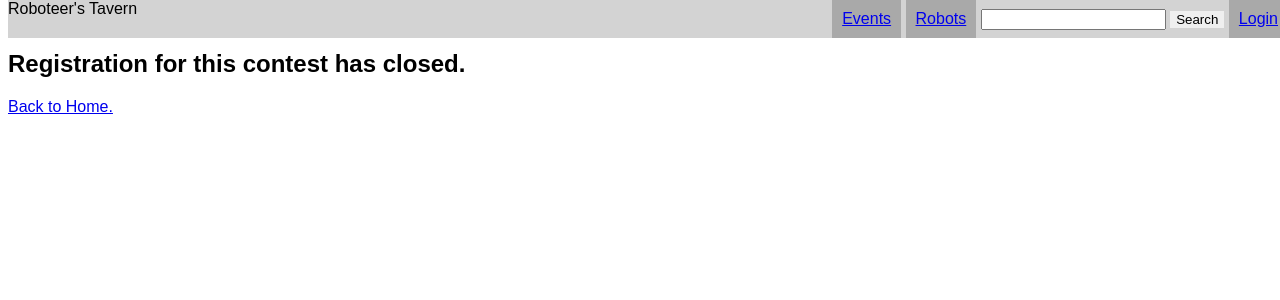
After one commit to DigitalAquarium/robotArchive, a Django app: a page that uses Django/templates/base.html in a window 1280 px wide. The commit adds this page. Shown: the top 300 px of the page. Run offline with Django 3.2, Linux system fonts and the light colour scheme; tables that the repository leaves empty hold one stand-in row (values such as "Sample post").

Commit message:
contest detail

```diff
--- a/Django/main/models.py
+++ b/Django/main/models.py
@@ -182,6 +182,9 @@ class Registration(models.Model):
     signee = models.ForeignKey(Person, on_delete=models.CASCADE)
     contest = models.ForeignKey(Contest, on_delete=models.CASCADE)
 
+    def __str__(self):
+        return str(self.version) + " @ " + str(self.contest)
+
 
 class Media(models.Model):
     TYPE_CHOICES = [
--- a/Django/main/urls.py
+++ b/Django/main/urls.py
@@ -8,13 +8,14 @@ urlpatterns = [
     path('robots', views.RobotIndexView.as_view(), name='robotIndex'),
     path('robots/<int:pk>', views.RobotDetailView.as_view(), name='robotDetail'),
     path('robots/new/<int:team_id>', views.new_robot_view, name='newRobot'),
-    path('events', views.EventIndexView.as_view(), name='eventView'),
+    path('events', views.EventIndexView.as_view(), name='eventIndex'),
     path('events/<int:event_id>', views.event_detail_view, name='eventDetail'),
     path('events/new/<int:franchise_id>', views.new_event_view, name='newEvent'),
     path('events/edit/<int:event_id>', views.modify_event_view, name='editEvent'),
-    path('contest/<int:contest_id>/signup', views.contest_signup_view, name='contestSignup'),
-    path('contest/new/<int:event_id>', views.new_contest_view, name='newContest'),
-    path('contest/edit/<int:contest_id>', views.edit_contest_view, name='editContest'),
+    path('contests/<int:contest_id>', views.contest_detail_view, name='contestDetail'),
+    path('contests/<int:contest_id>/signup', views.contest_signup_view, name='contestSignup'),
+    path('contests/new/<int:event_id>', views.new_contest_view, name='newContest'),
+    path('contests/edit/<int:contest_id>', views.edit_contest_view, name='editContest'),
     path('myteams', views.my_teams_view, name='myTeams'),
     path('teams/<int:team_id>', views.team_detail_view, name='teamDetail'),
     path('teams/edit/<int:team_id>', views.team_edit_view, name='editTeam'),
@@ -23,5 +24,7 @@ urlpatterns = [
     path('franchises/new', views.franchise_modify_view, name='newFranchise'),
     path('myfranchises', views.my_franchises_view, name='myFranchises'),
     path('franchises/<int:fran_id>', views.franchise_detail_view, name='franchiseDetail'),
+    path('fights/new/<contest_id>', views.new_fight_view, name='newFight'),
     path('accounts/register', views.register, name='register'),
+    path('message', views.message_view, name='message'),
 ]
--- a/Django/main/views.py
+++ b/Django/main/views.py
@@ -1,4 +1,7 @@
 import datetime
+
+from django.urls import reverse
+
 from EventManager import stuff
 
 from django.contrib.auth.decorators import login_required
@@ -31,7 +34,11 @@ def event_detail_view(request, event_id):
     event = Event.objects.get(pk=event_id)
     fran = event.franchise
     can_change = fran.is_member(me)
-    return render(request, "main/event_detail.html", {"event": event, "map": stuff.map, "can_change": can_change})
+    return render(request, "main/event_detail.html",
+                  {"event": event,
+                   "map": stuff.map,
+                   "can_change": can_change,
+                   "reg_open": event.registration_open < timezone.now() < event.registration_close})
 
 
 def new_event_view(request, franchise_id):
@@ -62,8 +69,14 @@ def modify_event_view(request, event_id):
 
 def contest_signup_view(response, contest_id):
     contest = Contest.objects.get(pk=contest_id)
+
     if timezone.now() > contest.event.registration_close:
-        return redirect("main:index")
+        return redirect("%s?m=%s" % (reverse("main:message"), "Registration for this contest has closed."))
+    elif timezone.now() < contest.event.registration_open:
+        return redirect("%s?m=%s" % (reverse("main:message"), "Registration for this contest has not yet opened."))
+
+    if contest.entries != 0 and (contest.registration_set.count() >= contest.entries + contest.reserves):
+        return redirect("%s?m=%s" % (reverse("main:message"), "Entries for this contest are full."))
 
     if response.user.is_authenticated:
         user = response.user
@@ -76,6 +89,10 @@ def contest_signup_view(response, contest_id):
                 teams.append(result.team)
             form.fields['version'].queryset = Version.objects.filter(team__in=teams)
             if form.is_valid():
+                if contest.entries != 0 and (contest.registration_set.count() >= contest.entries + contest.reserves):
+                    # A Second Check in case slots filled up between the time the page was loaded and the time the
+                    # form was completed
+                    return redirect("%s?m=%s" % (reverse("main:message"), "Entries for this contest are full."))
                 form.save(contest, me)
                 return redirect("main:index")
         else:
@@ -84,18 +101,32 @@ def contest_signup_view(response, contest_id):
             teams = []
             for result in t:
                 teams.append(result.team)
-            form.fields['version'].queryset = Version.objects.filter(team__in=teams)
+            form.fields['version'].queryset = Version.objects.filter(team__in=teams,
+                                                                     weight_class__in=contest.weight_class)
         return render(response, "main/contest_signup.html", {"form": form, "contest": contest})
 
     else:
         if response.method == "POST":
             anon_form = AnonSignupForm(response.POST)
             if anon_form.is_valid():
+                if contest.entries != 0 and (contest.registration_set.count() >= contest.entries + contest.reserves):
+                    # A Second Check in case slots filled up between the time the page was loaded and the time the
+                    # form was completed
+                    return redirect("%s?m=%s" % (reverse("main:message"), "Entries for this contest are full."))
                 anon_form.save(contest)
                 return redirect("main:index")
         else:
             anon_form = AnonSignupForm()
         return render(response, "main/contest_signup.html", {"anon_form": anon_form, "contest": contest})
+
+
+def contest_detail_view(request, contest_id):
+    contest = Contest.objects.get(pk=contest_id)
+    fights = Fight.objects.filter(contest=contest)
+    registrations = Registration.objects.filter(contest=contest)
+    return render(request, "main/contest_detail.html",
+                  {"contest": contest, "fights": fights, "applications": registrations,
+                   "future": contest.event.registration_open > timezone.now()})
 
 
 def new_contest_view(request, event_id):
@@ -252,3 +283,15 @@ def franchise_detail_view(request, fran_id):
     member = fran.is_member(me)  # TODO: Potentially a bad check
     # for if you can edit and such, should probably use a better system in future
     return render(request, "main/franchise_detail.html", {"fran": fran, "member": member})
+
+
+def new_fight_view(request):
+    return None
+
+
+def message_view(request):
+    if request.method == "GET":
+        message = request.GET.get("m")
+        return render(request, "main/message.html", {"text": message})
+    else:
+        return redirect("main:index")
--- a/Django/templates/base.html
+++ b/Django/templates/base.html
@@ -13,7 +13,7 @@
 		<span>Roboteer's Tavern</span>
 	</div>
 	<div class="navlinks">
-		<a href="{%url 'main:index'%}">Events</a>
+		<a href="{%url 'main:eventIndex'%}">Events</a>
 		<a href="{%url 'main:robotIndex' %}"> Robots</a>
 		<input type=text/>
 		<button type=submit>Search</button>
--- a/Django/templates/main/event_index.html
+++ b/Django/templates/main/event_index.html
@@ -1,7 +1,7 @@
 {%extends "base.html"%}
 
 {%block content%}
-{%if upcoming_event_list%}
+{%if event_list%}
 	<ul>
 	{%for event in event_list%}
 		<li><a href = "{%url 'main:eventDetail' event.id %}">{{event.name}}</a></li>
--- /dev/null
+++ b/Django/templates/main/message.html
@@ -0,0 +1,7 @@
+{% extends "base.html" %}
+{% block content %}
+{% if text %}
+    <h2>{{ text }}</h2>
+    <a href="{% url 'main:index' %}"> Back to Home.</a>
+{% endif %}
+{% endblock %}
```
Also changed, not shown: Django/templates/main/contest_detail.html (added, +18 -0 lines), Django/templates/main/event_detail.html (+12 -6 lines).
